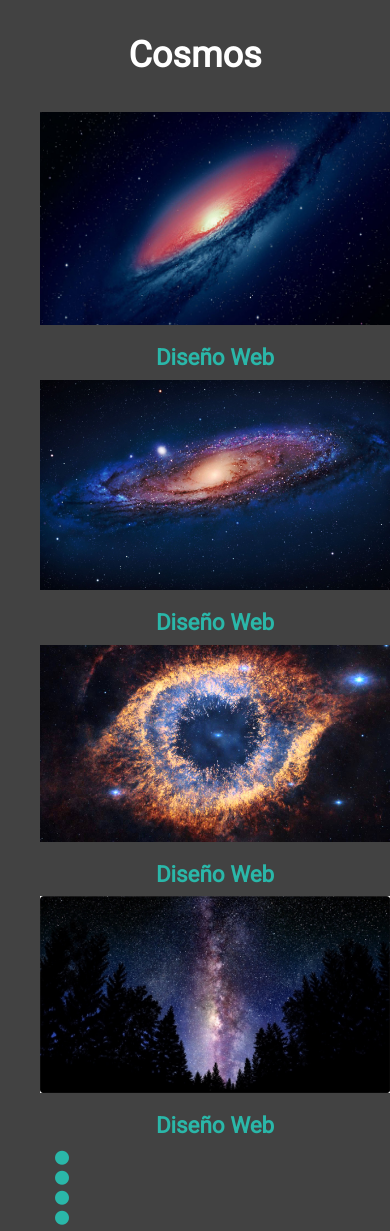
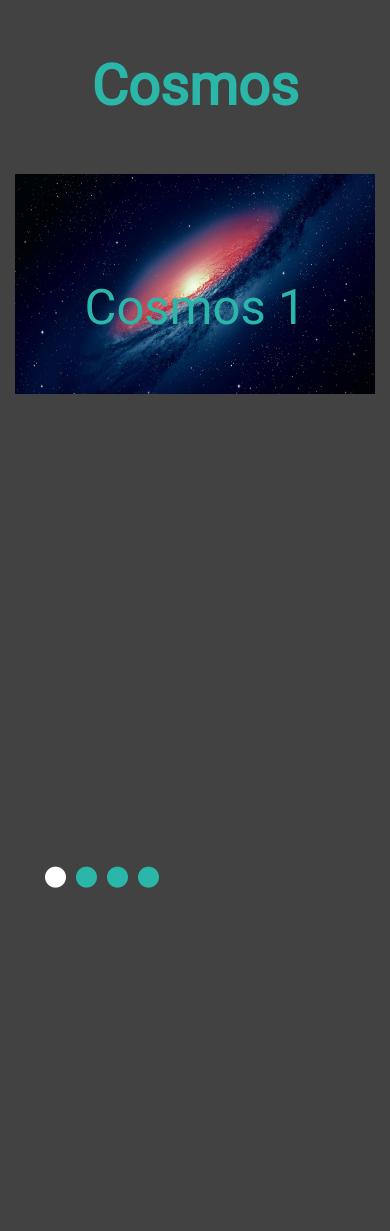
Before and after one commit to Pauliih/carrusel_jquery, a plain HTML site: page index.html in a window 390 px wide. Shown: the top 1231 px of the page. After the commit the page ends 895 px from the top, so only its background shows below. Drawn offline with nearby package versions, Linux system fonts and the light colour scheme.

Commit message:
+ jquery +css(arreglar)

```diff
--- a/assets/css/style.css
+++ b/assets/css/style.css
@@ -1,3 +1,8 @@
+/*
+color: #2AB7A9;
+background-color: #424242;
+*/
+
 body{
   background-color: #424242;
   color: #2AB7A9;
@@ -10,35 +15,82 @@ ul, ol{
 
 .slider-title{
   margin: 1em auto;
-  color: #fff;
   font-weight: 600;
+  font-size: 4em;
 }
 /* ________________________________*/
 
+#slider-container{
+  position: relative;
+}
 
-/*
-.caption{
-  position: absolute;
-  bottom: 0;
-  left: 0;
-  width: 100%;
-  background-color: rgba(0,0,0,0.6);
-  padding: 12px;
-}
-*/
 li img{
   max-width: 100%;
 }
 
-.caption-title{
+ol li{
+  display: inline-block;
+}
+
+.caption{
+  position: absolute;
+  width: 100%;
+  margin-top: 22%;
+  height: 40%;
+  top: 0;
+  left: 0;
+  display: flex; /* para centrarlo */
+  flex-direction: column;
+  justify-content: center;
+  align-items: center;
+  z-index: 1;
+
+  /* background-color: rgba(0,0,0,0.5); */
+  color: #fff;
+}
+ul li{
+  width: 100%;
+}
+
+.caption h3{
+  font-size: 3.5em;
   color: #2AB7A9;
-  font-weight: 700;
-  font-size: 1.6em;
-  margin-bottom: 10px;
 }
 
 .caption p{
+  font-size: 1.3em;
+}
+
+.move{
+  position: absolute;
+  top: 102%;
+  display: flex;
+  justify-content: center;
+}
+
+.move li{
+  font-size: 1.5em;
+  margin:2px 5px;
+  cursor: pointer;
+}
+
+
+.left, .right{
+  position: absolute;
+  top: 0;
+  height: 100%;
+  display: flex;
+  align-items: center;
+  cursor: pointer;
+
   color: #fff;
-  font-size: 1.4em;
-  line-height: 1.3em;
+  font-size: 2em;
 }
+
+.left{
+  left: 5em;
+}
+
+.right{
+  right: 5em;
+}
--- a/assets/js/app.js
+++ b/assets/js/app.js
@@ -0,0 +1,51 @@
+$(document).ready(function(){
+  var imgItems = $('#slider li').length; // para ver el n° de slides
+
+  for (var i = 1; i <= imgItems; i++) { // Por cada imagen pondrá un circulo
+    $('.move').append('<li><span class="fa fa-circle"></span></li>')
+  }
+
+  /* Esto hará
+  <li><span class="fa fa-circle"></span></li>
+  <li><span class="fa fa-circle"></span></li>
+  <li><span class="fa fa-circle"></span></li>
+  <li><span class="fa fa-circle"></span></li>
+  */
+
+  $('#slider li').hide(); // Oculta todas las imagenes
+  $('#slider li:first').show(); // Muestra la primera imagen
+
+  $('.move li:first').css({'color': '#fff'}); // le da css al primer circulo
+
+  // Ejecuta las funciones
+  $('.move li').click(move);
+
+  /* Agregar las funciones de las flechas
+  $('.right span').click(nextSlider);
+  $('.left span').click(prevSlider);
+  */
+
+  //Función para selecionar las imagenes
+  function move(){
+    var movePos = $(this).index() + 1; // Posicion de la paginacion seleccionada
+
+    $('#slider li').hide(); // Oculta los slides
+    $('#slider li:nth-child('+ movePos +')').fadeIn(); // Muestra el Slide seleccionado
+
+    // Le doy estilos a la paginacion que seleccioné
+    $('.move li').css({'color': '#2AB7A9'});
+    $(this).css({'color': '#fff'});
+
+    imgPos = movePos;
+  }
+
+  /* HACER FUNCIONAR LAS FLECHAS
+  function nextSlider(){
+
+  }
+
+  function prevSlider(){
+
+  }
+  */
+});
--- a/index.html
+++ b/index.html
@@ -21,12 +21,13 @@
 
     <div class="row">
       <section id="slider-container col-md-12">
-        <ul id="slider" class="slider-wrapper text-center">
-          <li class="slide-current">
-            <img src="assets/img/Cosmos.jpg" alt="Cosmos 1">
-            <div class="caption">
+        <div class="row">
+          <ul id="slider" class="col-md-12 slider-wrapper text-center">
+            <li class="col-md-12 text-center">
+              <img src="assets/img/cosmos1.jpg" alt="Cosmos 1">
+              <div class="caption text-center col-md-12">
                 <h3 class="caption-title">
-                Diseño Web
+                  Cosmos 1
                 </h3>
                 <p class="hidden-xs hidden-sm">
                   Lorem ipsum dolor sit amet, consectetur adipisicing elit.
@@ -34,11 +35,11 @@
               </div>
             </li>
 
-          <li>
+            <li class="col-md-12">
               <img src="assets/img/cosmos2.jpg" alt="Cosmos 2">
-            <div class="caption">
+              <div class="caption col-md-12 text-center">
                 <h3 class="caption-title">
-                Diseño Web
+                  Cosmos 2
                 </h3>
                 <p class="hidden-xs hidden-sm">
                   Lorem ipsum dolor sit amet, consectetur adipisicing elit.
@@ -46,11 +47,11 @@
               </div>
             </li>
 
-          <li>
-            <img src="assets/img/maxresdefault.jpg" alt="Cosmos 3">
-            <div class="caption">
+            <li class="col-md-12">
+              <img src="assets/img/cosmos3.jpg" alt="Cosmos 3">
+              <div class="caption col-md-12 text-center">
                 <h3 class="caption-title">
-                Diseño Web
+                  Cosmos 3
                 </h3>
                 <p class="hidden-xs hidden-sm">
                   Lorem ipsum dolor sit amet, consectetur adipisicing elit.
@@ -58,11 +59,11 @@
               </div>
             </li>
 
-          <li>
+            <li class="col-md-12">
               <img src="assets/img/cosmos4.jpg" alt="Cosmos 4">
-            <div class="caption">
+              <div class="caption col-md-12 text-center">
                 <h3 class="caption-title">
-                Diseño Web
+                  Cosmos 4
                 </h3>
                 <p class="hidden-xs hidden-sm">
                   Lorem ipsum dolor sit amet, consectetur adipisicing elit.
@@ -70,28 +71,27 @@
               </div>
             </li>
           </ul>
-      </section>
         </div>
         <!-- cada circulo para seleccionar la imagen que queramos -->
-      <ol class="move">
+        <ol class="move text-center">
           <!-- 4 circulos -->
-        <li><span class="fa fa-circle"></span></li>
-        <li><span class="fa fa-circle"></span></li>
-        <li><span class="fa fa-circle"></span></li>
-        <li><span class="fa fa-circle"></span></li>
 
         </ol>
-      <!-- Flecha izquierda -->
+
+        <!-- Agregar flechas
+        Flecha izquierda
         <div class="left">
           <span class="fa fa-chevron-left"></span>
         </div>
 
-      <!-- Flecha derecha -->
+         Flecha derecha
         <div class="right">
           <span class="fa fa-chevron-right"></span>
         </div>
-
+        -->
+      </section>
     </div>
+  </div><!-- Cierre container -->
 
   <!-- Script de jQuery -->
 	<script src="https://code.jquery.com/jquery-3.2.1.min.js"></script>
```
Also changed, not shown: assets/img/cosmos1.jpg (renamed from assets/img/Cosmos.jpg), assets/img/cosmos3.jpg (renamed from assets/img/maxresdefault.jpg). Lines whose indentation alone changed are shown as unchanged.
